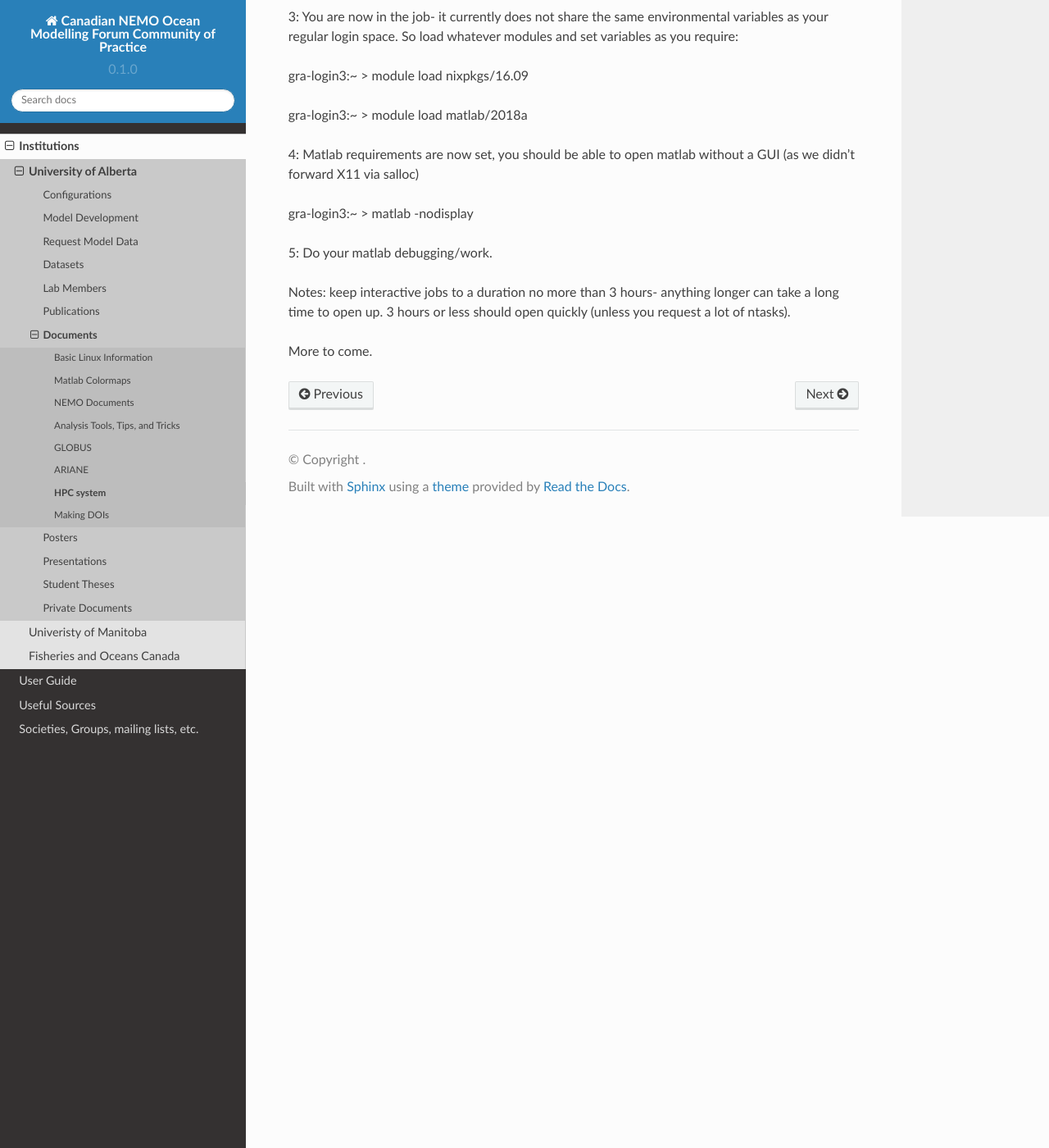
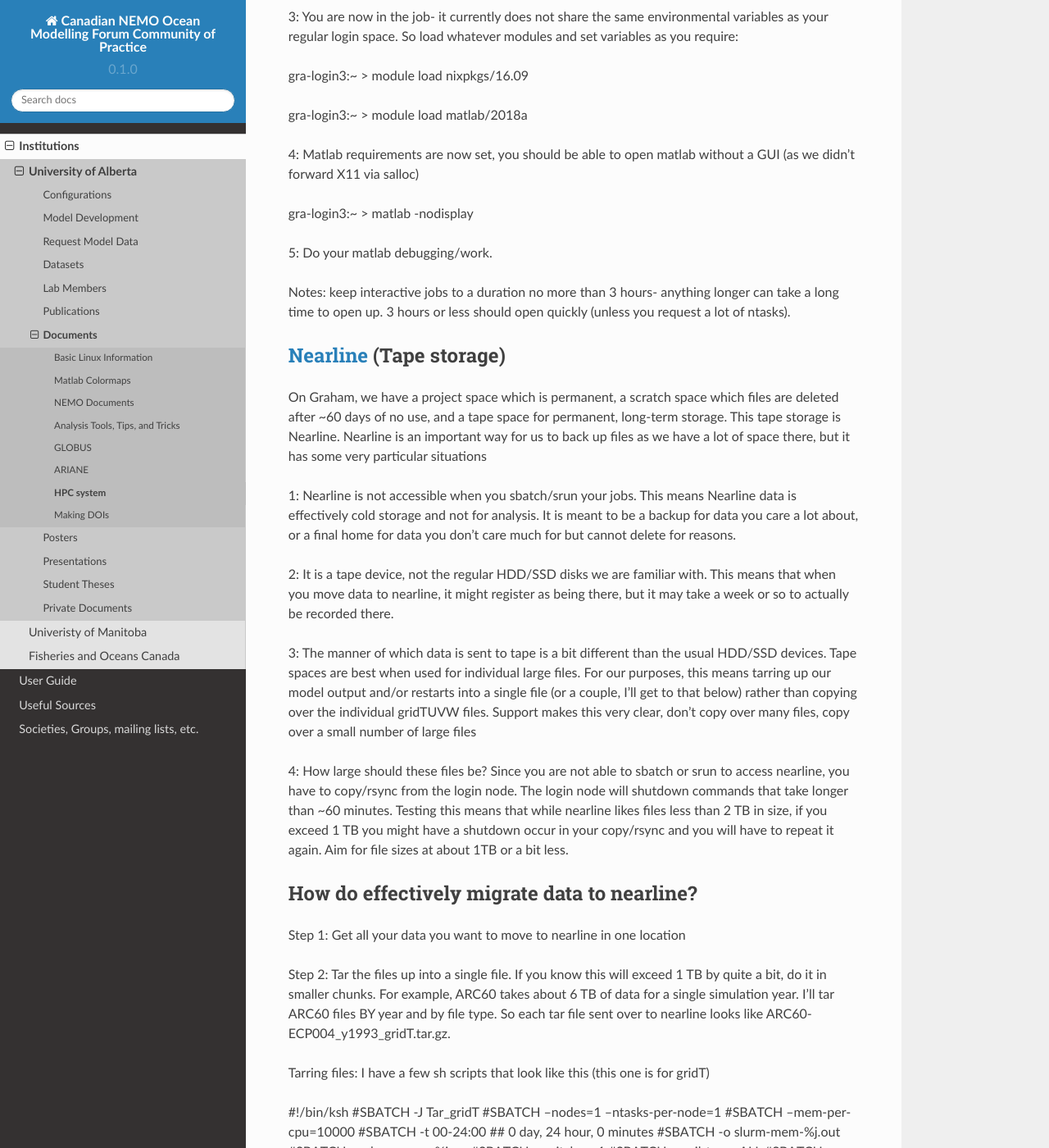
Before and after one commit to UofA-NEMO/Canadian-NEMO-Ocean-Modelling-Forum-Community-of-Practice, a Sphinx documentation site: the page built from docs/Institutions/UofA/Documents/HPC.rst, in a window 1280 px wide and 1400 px high, scrolled down 5226 px. Shown: the whole window at 82% size. Built offline with Sphinx 7.4.7 and the Read the Docs theme 2.0.0, drawn with Linux system fonts in a browser that asks for light colours; pages that are not in the unit, such as notebooks, are missing from menus; some of the changed text lies outside the part shown.

Commit message:
Update HPC.rst

```diff
--- a/docs/Institutions/UofA/Documents/HPC.rst
+++ b/docs/Institutions/UofA/Documents/HPC.rst
@@ -168,4 +168,67 @@ gra-login3:~ > matlab -nodisplay
 
 Notes: keep interactive jobs to a duration no more than 3 hours- anything longer can take a long time to open up. 3 hours or less should open quickly (unless you request a lot of ntasks).
 
+
+`Nearline <https://docs.alliancecan.ca/wiki/Using_nearline_storage>`_ (Tape storage)
+-------------------------------------------------------------------------------------
+
+On Graham, we have a project space which is permanent, a scratch space which files are deleted after ~60 days of no use, and a tape space for permanent, long-term storage. This tape storage is Nearline. Nearline is an important way for us to back up files as we have a lot of space there, but it has some very particular situations
+
+1: Nearline is not accessible when you sbatch/srun your jobs. This means Nearline data is effectively cold storage and not for analysis. It is meant to be a backup for data you care a lot about, or a final home for data you don't care much for but cannot delete for reasons.
+
+2: It is a tape device, not the regular HDD/SSD disks we are familiar with. This means that when you move data to nearline, it might register as being there, but it may take a week or so to actually be recorded there.
+
+3: The manner of which data is sent to tape is a bit different than the usual HDD/SSD devices. Tape spaces are best when used for individual large files. For our purposes, this means tarring up our model output and/or restarts into a single file (or a couple, I'll get to that below) rather than copying over the individual gridTUVW files. Support makes this very clear, don't copy over many files, copy over a small number of large files
+
+4: How large should these files be? Since you are not able to sbatch or srun to access nearline, you have to copy/rsync from the login node. The login node will shutdown commands that take longer than ~60 minutes. Testing this means that while nearline likes files less than 2 TB in size, if you exceed 1 TB you might have a shutdown occur in your copy/rsync and you will have to repeat it again. Aim for file sizes at about 1TB or a bit less.
+
+How do effectively migrate data to nearline?
+--------------------------------------------
+
+Step 1: Get all your data you want to move to nearline in one location
+
+Step 2: Tar the files up into a single file. If you know this will exceed 1 TB by quite a bit, do it in smaller chunks. For example, ARC60 takes about 6 TB of data for a single simulation year. I'll tar ARC60 files BY year and by file type. So each tar file sent over to nearline looks like ARC60-ECP004_y1993_gridT.tar.gz.
+
+Tarring files: I have a few sh scripts that look like this (this one is for gridT)
+
+#!/bin/ksh
+#SBATCH -J Tar_gridT
+#SBATCH --nodes=1 --ntasks-per-node=1
+#SBATCH --mem-per-cpu=10000
+#SBATCH -t 00-24:00        ## 0 day, 24 hour, 0 minutes
+#SBATCH -o slurm-mem-%j.out
+#SBATCH -e slurm-mem-%j.err
+#SBATCH --switches=1
+#SBATCH --mail-type=ALL
+#SBATCH --mail-user=YOUR EMAIL
+#SBATCH --account=YOUR ACCOUNT INFO
+SimName='ARC60-ECP004'
+date
+ tar -czvf ${SimName}_gridT.tar.gz *gridT*.nc
+date
+
+That will tar and zip up the gridT files for your SimName. This may take a few hours on the HPC system, ARC60 takes about 12 hours or so, but others will be less. Adjust your time accordingly
+
+Step 3: Split files if needed. Maybe you just finished tarring your files up but the file is now 2.7 TB in size. That is a bit too much to copy over to nearline without getting the job getting "killed". There is a way to `split this file up <https://docs.alliancecan.ca/wiki/A_tutorial_on_%27tar%27#Splitting_files>`_ :
+
+split -b 1000000MB ARC60_gridT_1993.tar.gz ARC60_gridT_1993_spit
+
+This will make a number of ARC60_gridT_1993_spit files that have a letter added to the end of them (starting with A). They will not exceed the amount of MB you supplied with split, so now you have files that nearline can accept.
+
+Step 4: Copy/rsync over to nearline. This isn't too difficult, find the directory on nearline you want the data stored, making a new directory if needed. Then, from your non-nearline directory, copy/rsync the file over to the destination. It will take some time.
+
+Step 5: verify the files are OK on nearline. I like to use tar -tf on the file to make sure the file is readable. It should print out a list of the files contained within the gz file. If it doesn't contain the files you want, or gives some other error (which will happen if you use split, don't worry, but try combining in step 7 to make sure things are OK!), figure out what went wrong and fix it.
+
+tar -tf ARC60-ECP004_icemod.tar.gz
+ARC60-ECP004_y1994m01d01_icemod.nc
+ARC60-ECP004_y1994m01d02_icemod.nc
+
+Step 6: Retrieving data from nearline. After a week or so of copying your data to nearline, your data should be retrieveable. You can copy the data just like we did in step 4, but this time we send it from nearline to your scratch/project space on Graham
+
+Step 7: Recombining split filets (if you used step 3 above to split). Use 'cat' to combine them back
+
+cat ARC60_gridT_1993_spit* > ARC60_gridT_1993.tar.gz
+
+
+
 More to come.
```
